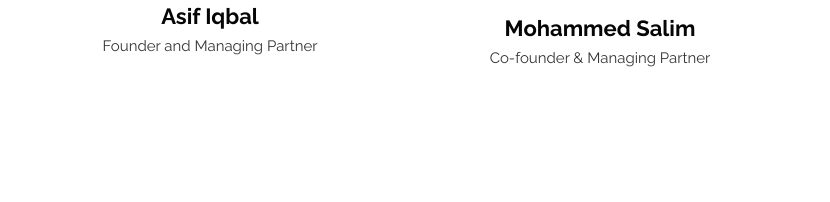
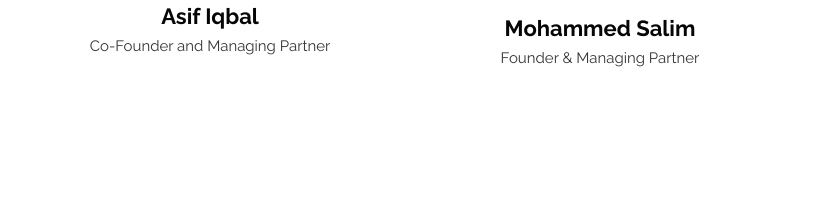
Before and after one commit to RiswanPR/D3ViralAds, a plain HTML site: page about.html in a window 1280 px wide. Shown: the part 3131-3333 px from the top of the page, 40-870 px from the left. Drawn offline with Linux system fonts and the light colour scheme.

Commit message:
Update about.html

```diff
--- a/about.html
+++ b/about.html
@@ -186,7 +186,7 @@ Author URL: https://Riswanpr.com
                                 </div>
                             </div>
                             <h4>Asif Iqbal</h4>
-                            <h6>Founder and Managing Partner</h6>
+                            <h6>Co-Founder and Managing Partner</h6>
                         </div>
                         <div class="col-md-4 col-6">
                             <div class="team-grids text-center">
@@ -196,7 +196,7 @@ Author URL: https://Riswanpr.com
                                 </div>
                             </div>
                             <h4>Mohammed Salim</h4>
-                            <h6>Co-founder & Managing Partner</h6>
+                            <h6>Founder & Managing Partner</h6>
                         </div>
                         <div class="col-md-4 col-6 mt-md-0 mt-sm-5 mt-5">
                             <div class="team-grids text-center">
```
